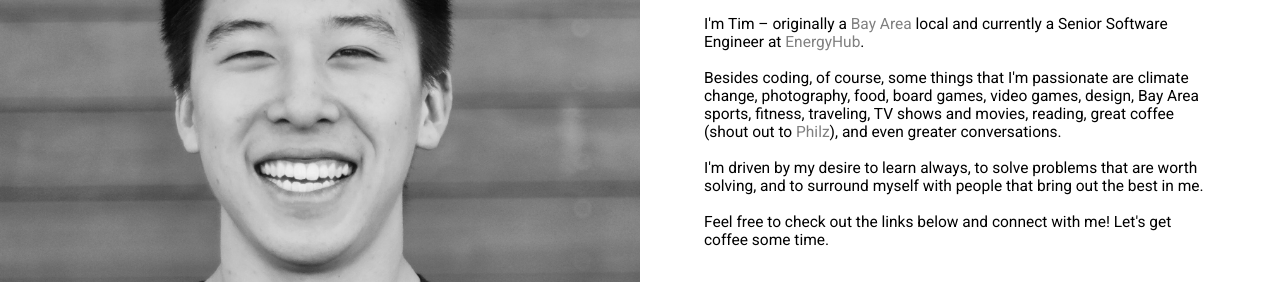
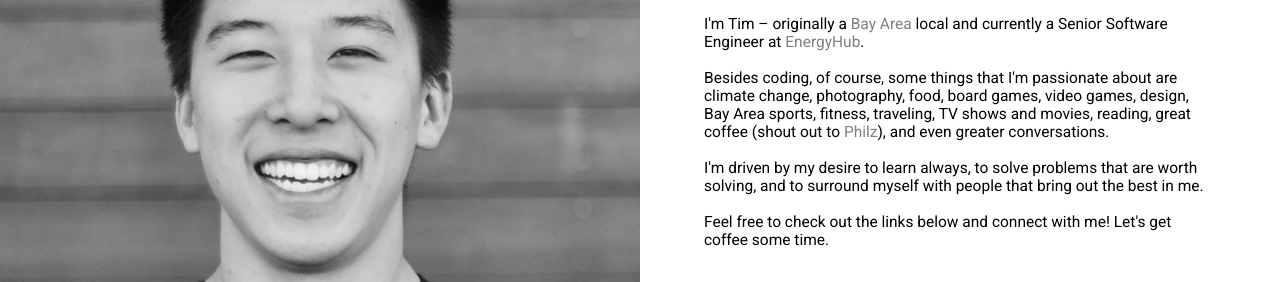
Before and after one commit to timmykuo/mywebsite, a plain HTML site: page index.html in a window 1280 px wide. Shown: the part 233-515 px from the top of the page. Drawn offline with Linux system fonts and the light colour scheme; a script that the page names is missing.

Commit message:
Update index.html

```diff
--- a/index.html
+++ b/index.html
@@ -49,7 +49,7 @@
     <div id="body">
     </br> <p> I'm Tim – originally a <a href="https://en.wikipedia.org/wiki/San_Francisco_Bay_Area" target="_blank"><nobr>Bay Area</nobr></a> local and currently a Senior Software Engineer at <a href="https://www.energyhub.com/" target="_blank"><nobr>EnergyHub</nobr></a>. </p> </br>
 
-			<p> Besides coding, of course, some things that I'm passionate are climate change, photography, food, board games, video games, design, Bay Area sports, fitness, traveling, TV shows and movies, reading, great coffee (shout out to <a href="http://www.philzcoffee.com/" target="_blank"><nobr>Philz</nobr></a>), and even greater conversations. </p> </br>
+			<p> Besides coding, of course, some things that I'm passionate about are climate change, photography, food, board games, video games, design, Bay Area sports, fitness, traveling, TV shows and movies, reading, great coffee (shout out to <a href="http://www.philzcoffee.com/" target="_blank"><nobr>Philz</nobr></a>), and even greater conversations. </p> </br>
 
 			<p> I'm driven by my desire to learn always, to solve problems that are worth solving, and to surround myself with people that bring out the best in me. </p> </br>
 
```
